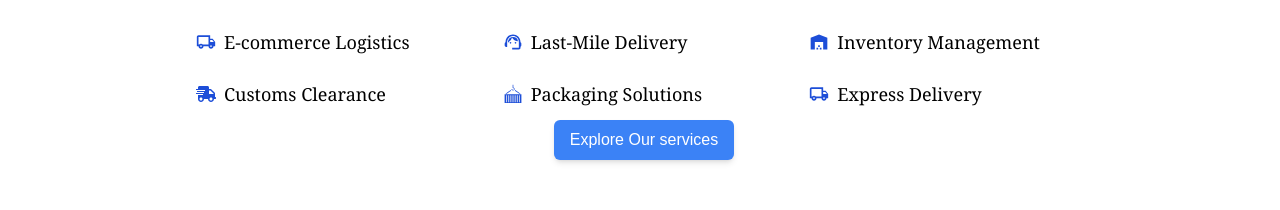
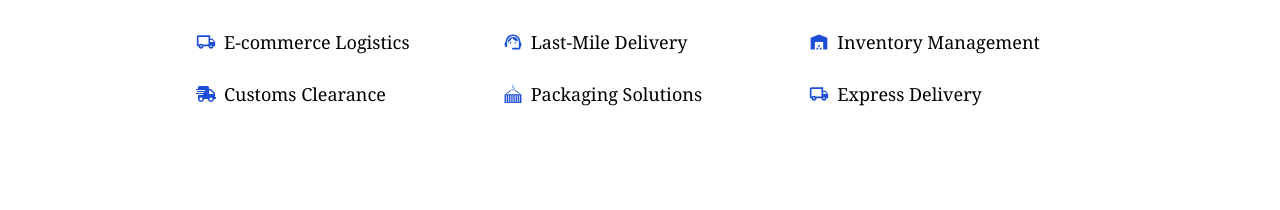
Before and after one commit to Dinuki85/barco, a Next.js app: page / in a window 1280 px wide. Shown: the part 1117-1327 px from the top of the page. Built offline with nearby package versions, Linux system fonts and the light colour scheme; no server answers.

Commit message:
Fix:Deleted the button

```diff
--- a/app/components/LogisticIntroduceSection.jsx
+++ b/app/components/LogisticIntroduceSection.jsx
@@ -155,11 +155,7 @@ const LogisticIntroduceSection = () => {
                     </motion.li>
                 </motion.ul>
 
-                <button className='block px-4 py-2 mx-auto text-center text-white bg-blue-500 rounded-md shadow-md hover:bg-blue-600 focus:outline-double focus:ring-2 focus:ring-blue-500 focus:ring-opacity-75'>
-                    <Link href="/services">
-                        Explore Our services
-                    </Link>
-                </button>
+
 
 
             </div>
```
